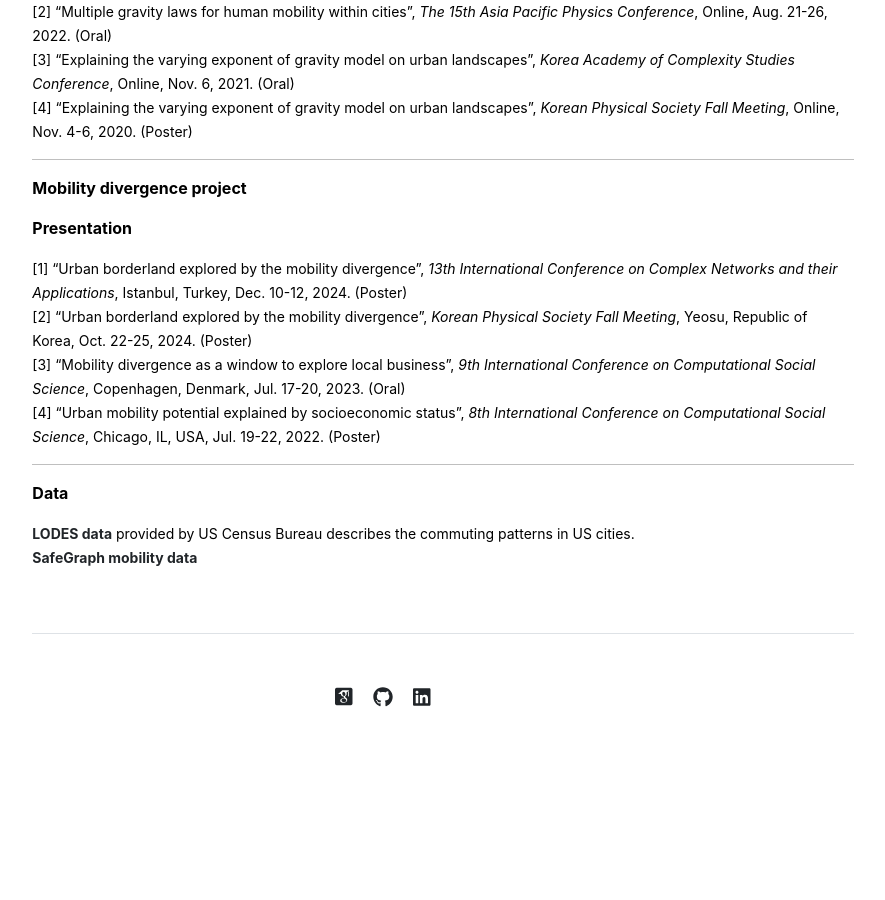
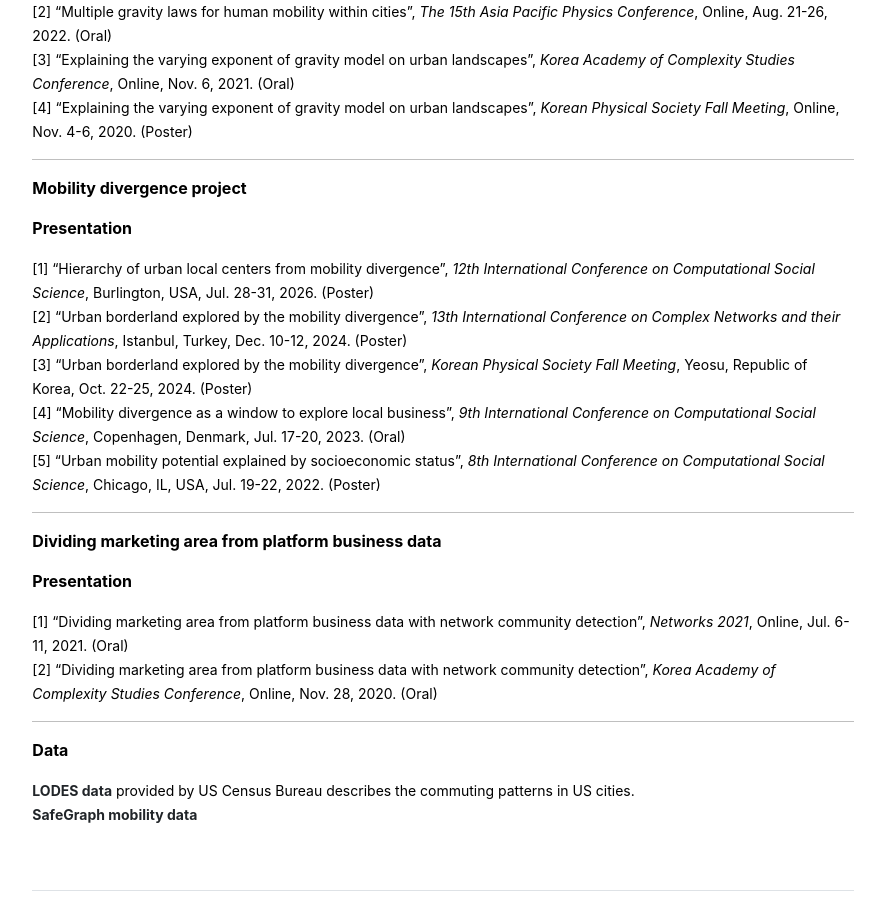
Before and after one commit to pothyd/pothyd.github.io, a Jekyll site: the page built from projects/mobility.md, in a window 1280 px wide and 900 px high, scrolled down 1133 px. Shown: the whole window, without its empty margins (197-1082 px from the left). Built offline with Jekyll 4.4.1, drawn with Linux system fonts in a browser that asks for light colours; some web fonts are replaced; before the commit the page ends 1941 px from its top, so only the background shows below that.

Commit message:
Add missing publications and presentations to project pages
Co-Authored-By: Claude Opus 5.5 <noreply@anthropic.com>

```diff
--- a/projects/mobility.md
+++ b/projects/mobility.md
@@ -37,10 +37,22 @@ O.-H. Kwon, I. Hong, W.-S. Jung, and H.-H. Jo, "Multiple gravity laws for human
 **Presentation**
 
 <span class="small">
-[1] "Urban borderland explored by the mobility divergence", *13th International Conference on Complex Networks and their Applications*, Istanbul, Turkey, Dec. 10-12, 2024. (Poster)<br>
-[2] "Urban borderland explored by the mobility divergence", *Korean Physical Society Fall Meeting*, Yeosu, Republic of Korea, Oct. 22-25, 2024. (Poster)<br>
-[3] "Mobility divergence as a window to explore local business", *9th International Conference on Computational Social Science*, Copenhagen, Denmark, Jul. 17-20, 2023. (Oral)<br>
-[4] "Urban mobility potential explained by socioeconomic status", *8th International Conference on Computational Social Science*, Chicago, IL, USA, Jul. 19-22, 2022. (Poster)<br>
+[1] "Hierarchy of urban local centers from mobility divergence", *12th International Conference on Computational Social Science*, Burlington, USA, Jul. 28-31, 2026. (Poster)<br>
+[2] "Urban borderland explored by the mobility divergence", *13th International Conference on Complex Networks and their Applications*, Istanbul, Turkey, Dec. 10-12, 2024. (Poster)<br>
+[3] "Urban borderland explored by the mobility divergence", *Korean Physical Society Fall Meeting*, Yeosu, Republic of Korea, Oct. 22-25, 2024. (Poster)<br>
+[4] "Mobility divergence as a window to explore local business", *9th International Conference on Computational Social Science*, Copenhagen, Denmark, Jul. 17-20, 2023. (Oral)<br>
+[5] "Urban mobility potential explained by socioeconomic status", *8th International Conference on Computational Social Science*, Chicago, IL, USA, Jul. 19-22, 2022. (Poster)<br>
+</span>
+
+---
+
+**Dividing marketing area from platform business data**
+
+**Presentation**
+
+<span class="small">
+[1] "Dividing marketing area from platform business data with network community detection", *Networks 2021*, Online, Jul. 6-11, 2021. (Oral)<br>
+[2] "Dividing marketing area from platform business data with network community detection", *Korea Academy of Complexity Studies Conference*, Online, Nov. 28, 2020. (Oral)<br>
 </span>
 
 ---
```
Also changed, not shown: projects/innovation.md (+11 -1 lines).
